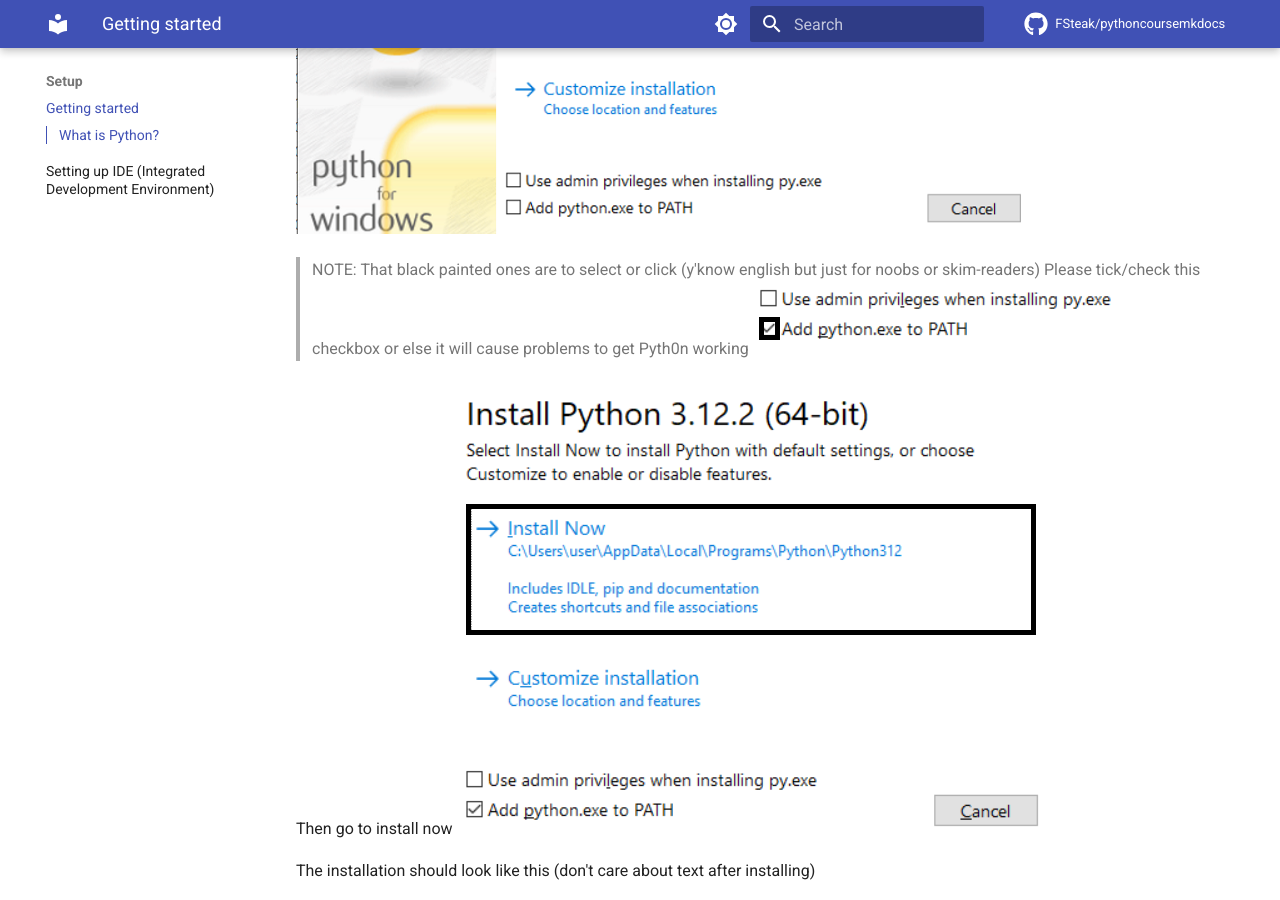
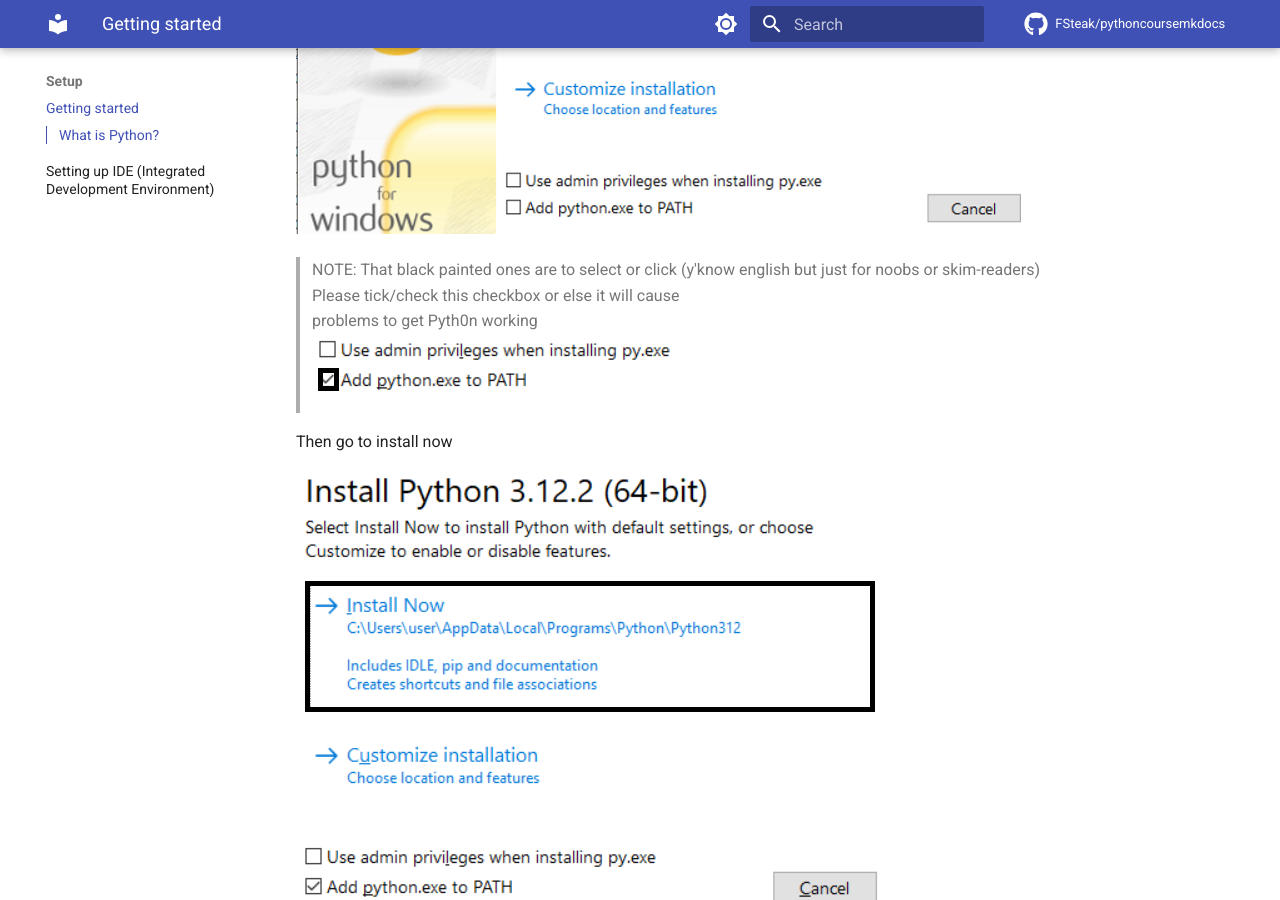
Before and after one commit to FSteak/pythoncoursemkdocs, an MkDocs documentation site: the page built from docs/Setup/Getting Started.md, in a window 1280 px wide and 900 px high, scrolled down 1872 px. Built offline with MkDocs 1.6.1 and Material for MkDocs 9.7.7, drawn with Linux system fonts in a browser that asks for light colours; comment, search, counter and statistics services are not loaded.

Commit message:
some BRRRR issues

```diff
--- a/docs/Setup/Getting Started.md
+++ b/docs/Setup/Getting Started.md
@@ -49,17 +49,17 @@ So it's Do It Yourself
 #### For Windows: Be prepared it's maybe a long one (I'm not responsible for Windows 7 users)
 So the installer should look like this:<br>
 ![Installation look on Windows 10](../assets/images/installer-look-windows.png)
-> NOTE: That black painted ones are to select or click (y'know english but just for noobs or skim-readers)
-Please tick/check this checkbox or else it will cause problems to get Pyth0n working
+> NOTE: That black painted ones are to select or click (y'know english but just for noobs or skim-readers)<br>
+Please tick/check this checkbox or else it will cause<br> problems to get Pyth0n working<br>
 ![Check these](../assets/images/installer-checks-windows.png)
 
-Then go to install now
+Then go to install now<br>
 ![Install now](../assets/images/installer-install-now-windows.png)
 
-The installation should look like this (don't care about text after installing)
+The installation should look like this (don't care about text after installing)<br>
 ![Install progress](../assets/images/installation-install-progress-windows.png)
 
-If installation is done then click Close
+If installation is done then click Close<br>
 ![Click close](../assets/images/installation-done-windows.png)
 
 # Now you finally installed PYTH0N!!
--- a/mkdocs.yml
+++ b/mkdocs.yml
@@ -1,9 +1,11 @@
 site_name: Pyth0n C0URSE
+
 edit_uri: edit/master/docs/
 repo_url: https://github.com/FSteak/pythoncoursemkdocs/
 repo_name: FSteak/pythoncoursemkdocs
 site_url: https://fsteak.github.io/pythoncoursemkdocs/
 theme:
+  custom_dir: overrides
   palette:
 
     # Palette toggle for light mode
```
